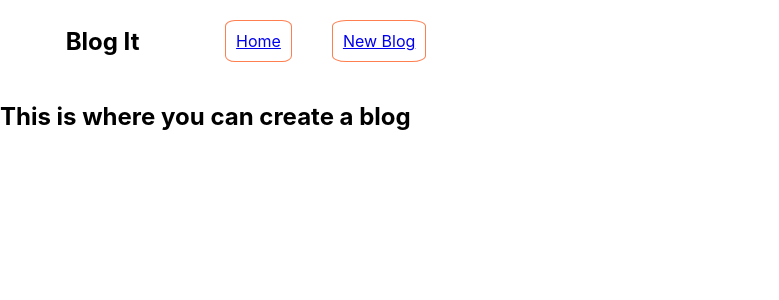
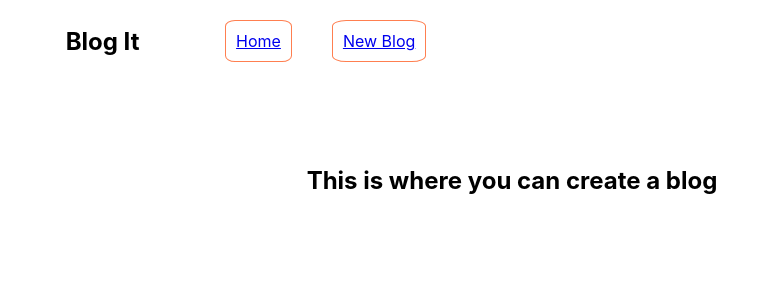
Before and after one commit to YasmineCodes/TTP, a React (Create React App) app: page /create in a window 1280 px wide. Shown: the top 300 px of the page, without its empty margins (0-779 px from the left). Built offline with nearby package versions, Linux system fonts and the light colour scheme.

Commit message:
added some styling to home

```diff
--- a/src/App.css
+++ b/src/App.css
@@ -12,3 +12,16 @@
   padding: 10px;
   border-radius: 15%;
 }
+.main {
+  width: 70%;
+  display: flex;
+  padding: 4em;
+  justify-content: center;
+}
+
+.blog-preview {
+  margin: 2em;
+  box-shadow: 1px 3px 5px rgba(0, 0, 0, 0.1);
+  padding: 1em;
+
+}
--- a/src/App.js
+++ b/src/App.js
@@ -10,7 +10,7 @@ function App() {
     <Router>
       <div className="App">
         <Navbar />
-        <div className="main-content">
+        <div className="main">
           <Routes>
             <Route path="/" element={<Home />} />
             <Route exact path="create" element={<Create />} />
--- a/src/Home.js
+++ b/src/Home.js
@@ -20,7 +20,7 @@ const Home = () => {
             })
     }
 
-    useEffect(() => getBlogs(), [] )
+    useEffect(() => getBlogs(), []);
 
     return (
         <div className="home">
```
Also changed, not shown: 1 other file (tests, documents, lock files or other folders).
